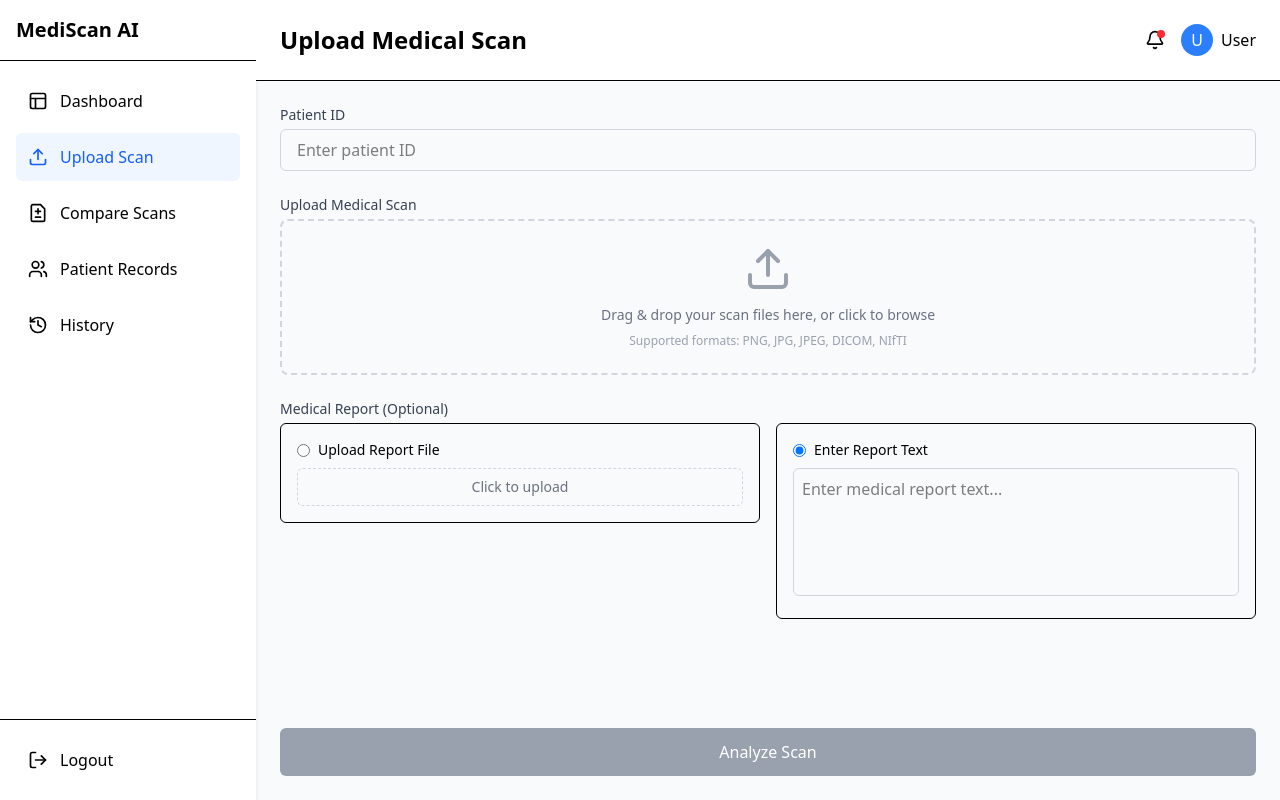
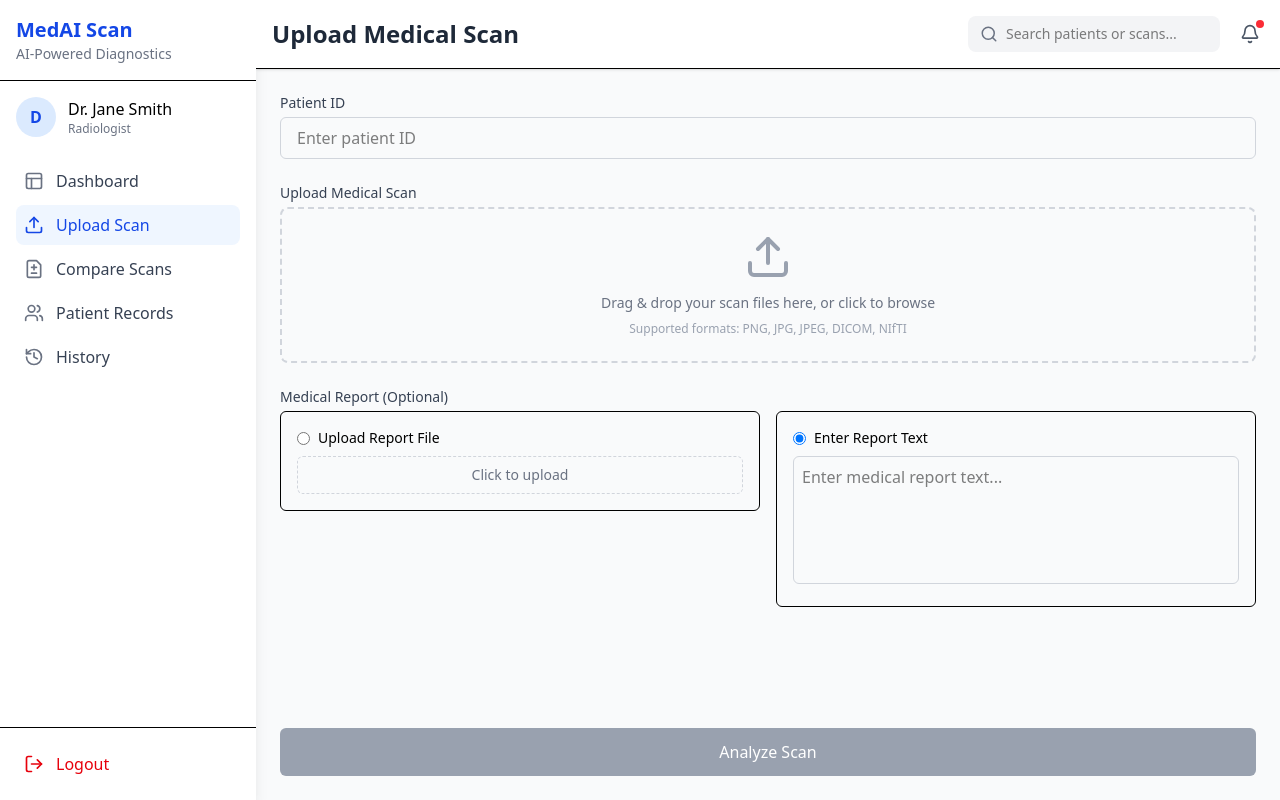
Before and after one commit to ayeshapathan15/EpicCoderX-DYP, a React (Vite) app in the folder frontend/: page /upload in a window 1280 px wide. Built offline with nearby package versions, Linux system fonts and the light colour scheme.

Commit message:
Update UploadScan.jsx

```diff
--- a/frontend/src/Components/UploadScan.jsx
+++ b/frontend/src/Components/UploadScan.jsx
@@ -16,7 +16,8 @@ import {
   AlertTriangle,
   CheckCircle,
   FileText,
-  Clock
+  Clock,
+  Search
 } from 'lucide-react';
 
 const UploadScan = () => {
@@ -375,84 +376,109 @@ const UploadScan = () => {
 
   return (
     <div className="flex h-screen bg-gray-50">
-      {/* Sidebar */}
-      <div className="hidden md:flex flex-col w-64 bg-white shadow-md">
+      {/* Sidebar - Updated to match Dashboard */}
+      <motion.div
+        initial={{ x: -100, opacity: 0 }}
+        animate={{ x: 0, opacity: 1 }}
+        transition={{ duration: 0.5 }}
+        className="w-64 bg-white shadow-lg hidden md:flex flex-col"
+      >
         <div className="p-4 border-b">
-          <h1 className="text-xl font-bold">MediScan AI</h1>
+          <h2 className="text-xl font-bold text-blue-700">MedAI Scan</h2>
+          <p className="text-sm text-gray-500">AI-Powered Diagnostics</p>
         </div>
 
         <div className="flex flex-col justify-between h-full">
           <div className="p-4">
-            <nav className="space-y-2">
+            <div className="flex items-center space-x-3 mb-6">
+              <div className="w-10 h-10 rounded-full bg-blue-100 flex items-center justify-center text-blue-700 font-bold">
+                {user.name ? user.name.charAt(0) : 'D'}
+              </div>
+              <div>
+                <p className="font-medium">{user.name || 'Dr. Jane Smith'}</p>
+                <p className="text-xs text-gray-500">{user.role || 'Radiologist'}</p>
+              </div>
+            </div>
+
+            <nav>
+              <ul className="space-y-1">
                 {navigationItems.map((item, index) => (
-                <button
-                  key={index}
+                  <li key={index}>
+                    <motion.button
+                      whileHover={{ backgroundColor: '#f3f4f6' }}
+                      whileTap={{ scale: 0.98 }}
                       onClick={item.action}
-                  className={`flex items-center space-x-3 w-full p-3 rounded-md transition ${
-                    item.label === 'Upload Scan' ? 'bg-blue-50 text-blue-600' : 'hover:bg-gray-100'
-                  }`}
+                      className={`w-full flex items-center space-x-3 p-2 rounded-lg ${index === 1 ? 'bg-blue-50 text-blue-700' : 'text-gray-700 hover:bg-gray-100'}`}
                     >
+                      <span className={index === 1 ? 'text-blue-700' : 'text-gray-500'}>
                         {item.icon}
+                      </span>
                       <span>{item.label}</span>
-                </button>
+                    </motion.button>
+                  </li>
                 ))}
+              </ul>
             </nav>
           </div>
 
-          <div className="p-4 border-t">
-            <button
+          <div className="p-4 border-t mt-auto">
+            <motion.button
+              whileHover={{ backgroundColor: '#fee2e2' }}
+              whileTap={{ scale: 0.98 }}
               onClick={handleLogout}
-              className="flex items-center space-x-3 w-full p-3 rounded-md hover:bg-gray-100 transition"
+              className="w-full flex items-center space-x-3 p-2 rounded-lg text-red-600 hover:bg-red-50"
             >
               <LogOut size={20} />
               <span>Logout</span>
+            </motion.button>
+          </div>
+        </div>
+      </motion.div>
+
+      {/* Main content */}
+      <div className="flex-1 overflow-auto pt-16 md:pt-0">
+        <div className="h-full flex flex-col">
+          {/* Desktop header - Updated to match Dashboard */}
+          <header className="hidden md:flex items-center justify-between p-4 border-b bg-white shadow-sm">
+            <h2 className="text-2xl font-bold text-gray-800">Upload Medical Scan</h2>
+            <div className="flex items-center space-x-4">
+              <div className="hidden md:flex items-center bg-gray-100 rounded-lg px-3 py-2 flex-1 max-w-md">
+                <Search size={18} className="text-gray-500 mr-2" />
+                <input
+                  type="text"
+                  placeholder="Search patients or scans..."
+                  className="bg-transparent border-0 outline-none flex-1 text-sm"
+                />
+              </div>
+              <button className="relative p-1 rounded-full hover:bg-gray-100">
+                <Bell size={20} className="text-gray-600" />
+                <span className="absolute top-0 right-0 block w-2 h-2 bg-red-500 rounded-full"></span>
               </button>
             </div>
-        </div>
-      </div>
+          </header>
 
           {/* Mobile header */}
           <div className="md:hidden fixed top-0 left-0 right-0 bg-white shadow-sm z-10">
             <div className="flex items-center justify-between p-4">
-          <h1 className="text-lg font-bold">MediScan AI</h1>
+              <h1 className="text-lg font-bold text-blue-700">MedAI Scan</h1>
               <div className="flex items-center space-x-4">
                 <button className="relative">
                   <Bell size={20} />
                   <span className="absolute top-0 right-0 w-2 h-2 bg-red-500 rounded-full"></span>
                 </button>
-            <div className="w-8 h-8 bg-blue-500 rounded-full flex items-center justify-center text-white font-medium">
-              {user.name ? user.name.charAt(0) : 'U'}
+                <div className="w-8 h-8 bg-blue-100 rounded-full flex items-center justify-center text-blue-700 font-bold">
+                  {user.name ? user.name.charAt(0) : 'D'}
                 </div>
               </div>
             </div>
             <div className="p-2 border-t flex items-center">
               <button
-            onClick={() => navigate('/app/dashboard')}
+                onClick={() => navigate('/dashboard')}
                 className="p-2 rounded-md hover:bg-gray-100"
               >
                 <ChevronLeft size={20} />
               </button>
               <h2 className="ml-2 font-medium">Upload Scan</h2>
-        </div>
-      </div>
-
-      {/* Main content */}
-      <div className="flex-1 overflow-auto pt-16 md:pt-0">
-        <div className="h-full flex flex-col">
-          {/* Desktop header */}
-          <div className="hidden md:flex items-center justify-between p-6 border-b bg-white">
-            <h2 className="text-2xl font-bold">Upload Medical Scan</h2>
-            <div className="flex items-center space-x-4">
-              <button className="relative">
-                <Bell size={20} />
-                <span className="absolute top-0 right-0 w-2 h-2 bg-red-500 rounded-full"></span>
-              </button>
-              <div className="flex items-center space-x-2">
-                <div className="w-8 h-8 bg-blue-500 rounded-full flex items-center justify-center text-white font-medium">
-                  {user.name ? user.name.charAt(0) : 'U'}
-                </div>
-                <span className="font-medium">{user.name || 'User'}</span>
-              </div>
             </div>
           </div>
 
```
Lines whose indentation alone changed are shown as unchanged.
